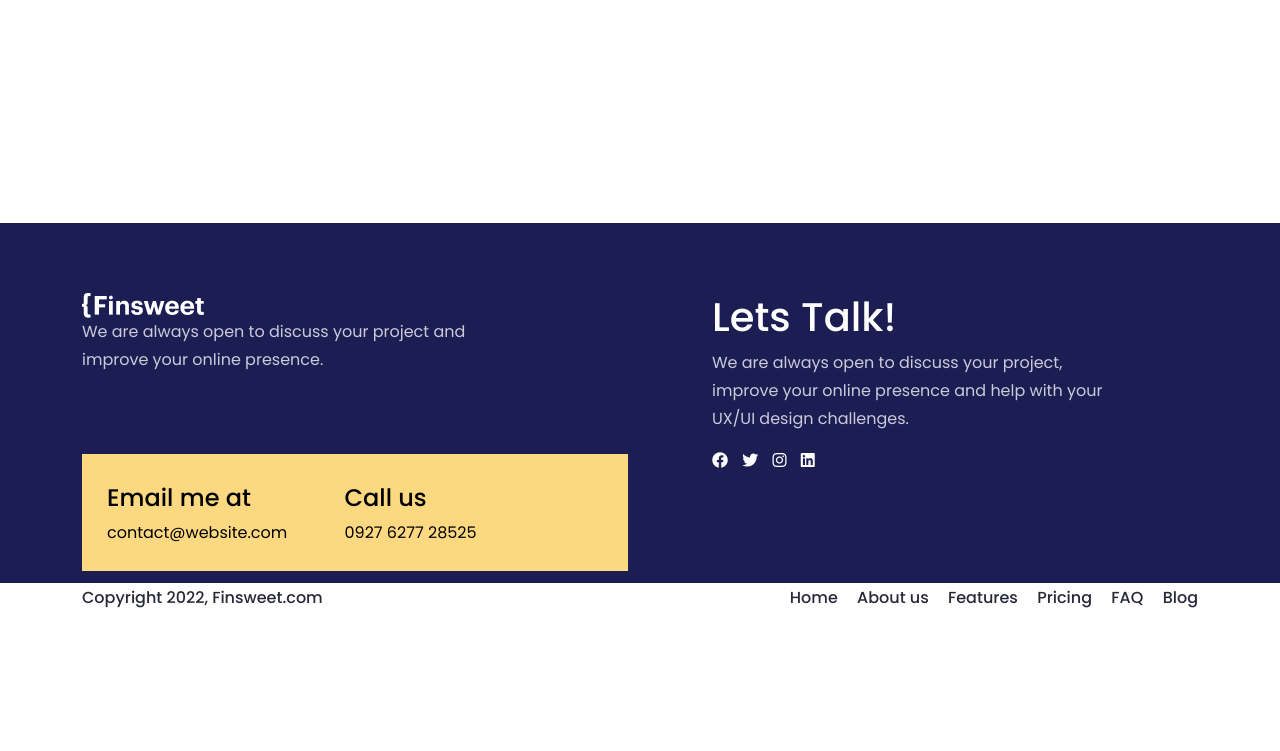
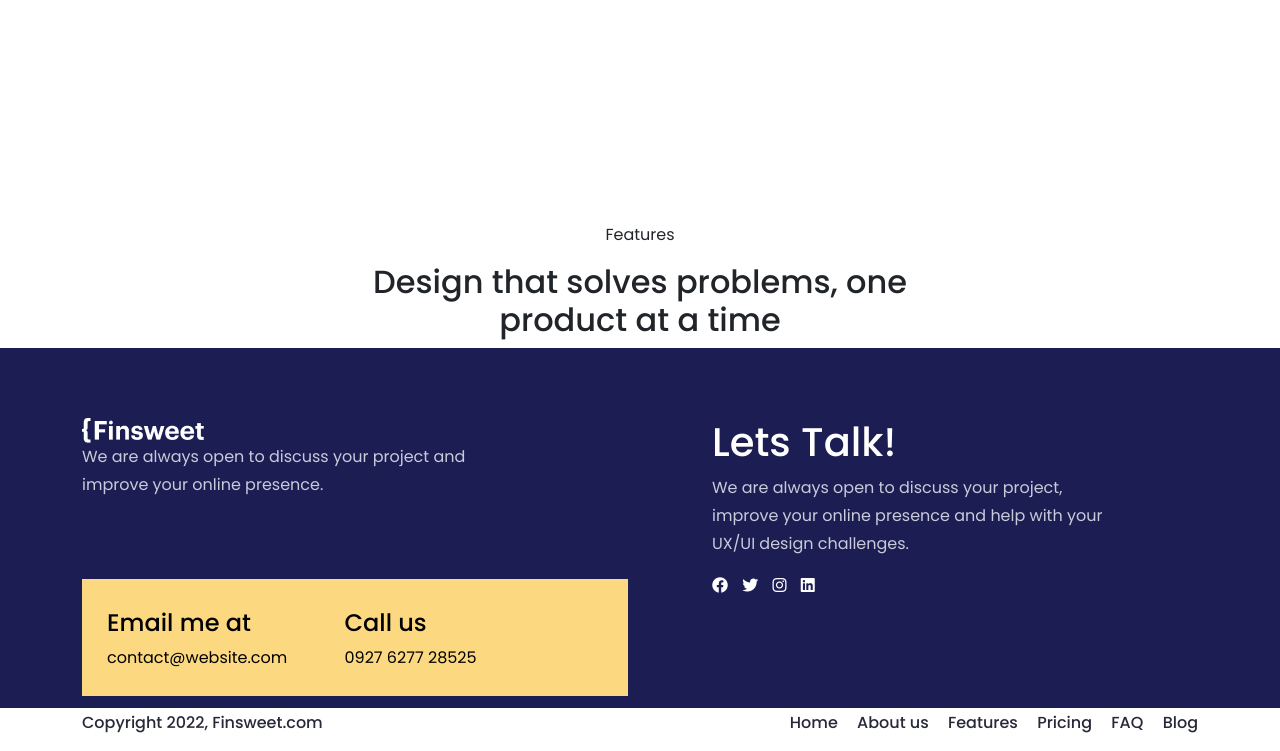
Before and after one commit to Fahimulalam10/finsweet, a plain HTML site: page index.html in a window 1280 px wide. Shown: the part 2098-2849 px from the top of the page. Before the commit the page ends 2724 px from the top, so only its background shows below. Drawn offline with nearby package versions, Linux system fonts and the light colour scheme.

```diff
--- a/index.html
+++ b/index.html
@@ -208,7 +208,10 @@
                 <img src="img/Card.png" alt="image" class="img-fluid" />
                 <div class="overlay">
                   <h4>heading</h4>
-                  <p>Lorem ipsum dolor sit amet consectetur adipisicing elit. Molestiae, corporis.</p>
+                  <p>
+                    Lorem ipsum dolor sit amet consectetur adipisicing elit.
+                    Molestiae, corporis.
+                  </p>
                   <a href="#"></a>
                 </div>
               </div>
@@ -218,7 +221,7 @@
                 <div class="row">
                   <div class="col-12">
                     <div class="cards-one">
-                      <img src="img/card2.png" alt="image"class="img-fluid" />
+                      <img src="img/card2.png" alt="image" class="img-fluid" />
                     </div>
                   </div>
                   <div class="col-12">
@@ -236,6 +239,18 @@
 
     <!-- our project area end -->
 
+    <!-- features area start -->
+    <div class="feature-area">
+      <div class="container">
+        <div class="row">
+          <div class="col-md-6 offset-md-3 text-center">
+            <p>Features</p>
+            <h2>Design that solves problems, one product at a time</h2>
+          </div>
+        </div>
+      </div>
+    </div>
+    <!-- features area end -->
     <!-- footer area start -->
 
     <!-- second footer start-->
@@ -245,7 +260,7 @@
           <div class="row">
             <div class="col-6">
               <div class="finsweet-area">
-                <img src="img/Logo.png" alt="logo">
+                <img src="img/Logo.png" alt="logo" />
                 <p class="">
                   We are always open to discuss your project and<br />
                   improve your online presence.
@@ -323,7 +338,6 @@
   </body>
 </html>
 
-
 <div class="maindiv">
   <div class="container">
     <div class="row">
```
